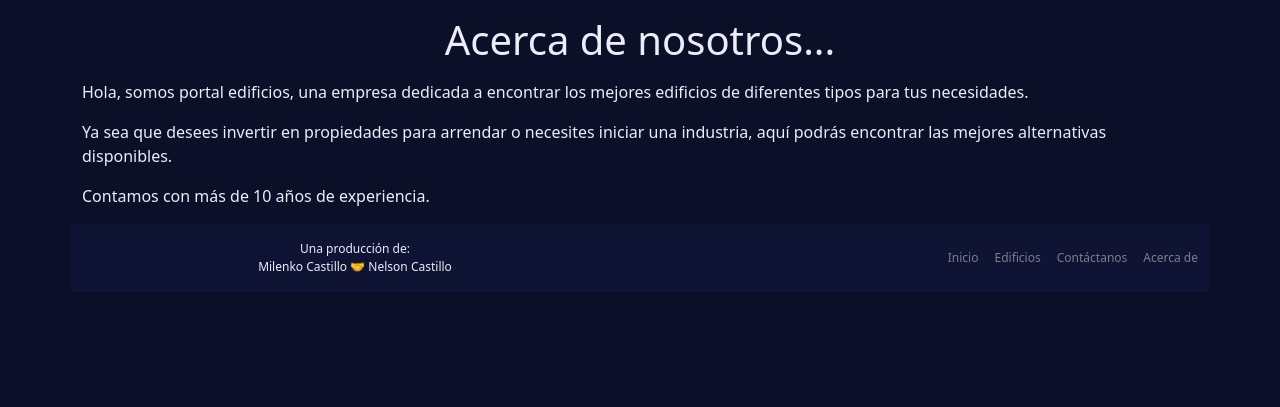
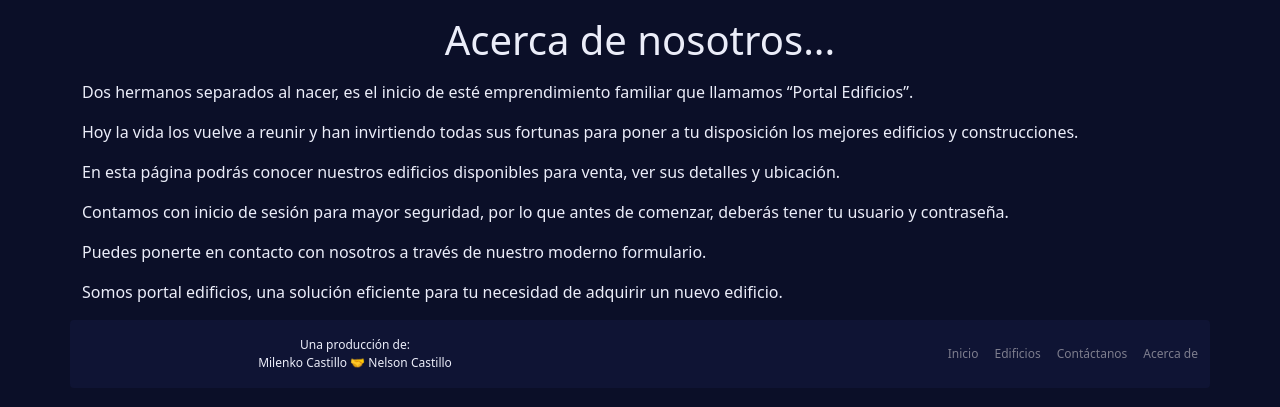
Before and after one commit to stixbunny/djangoprojectone, a Django app: page /acerca/ in a window 1280 px wide. Shown: the part 153-560 px from the top of the page. Run offline with Django 4.2, Linux system fonts and the light colour scheme.

Commit message:
detalles

```diff
--- a/djangoprojectone/settings.py
+++ b/djangoprojectone/settings.py
@@ -132,4 +132,6 @@ DEFAULT_AUTO_FIELD = 'django.db.models.BigAutoField'
 
 LOGIN_REDIRECT_URL = "/"
 
+LOGOUT_REDIRECT_URL = '/'
+
 # X_FRAME_OPTIONS = ''
--- a/venta/templates/about.html
+++ b/venta/templates/about.html
@@ -2,7 +2,10 @@
 {% load static %}
 {% block content %}
 <h1>Acerca de nosotros...</h1>
-<p>Hola, somos portal edificios, una empresa dedicada a encontrar los mejores edificios de diferentes tipos para tus necesidades.</p>
-<p>Ya sea que desees invertir en propiedades para arrendar o necesites iniciar una industria, aquí podrás encontrar las mejores alternativas disponibles.</p>
-<p>Contamos con más de 10 años de experiencia.</p>
+<p>Dos hermanos separados al nacer, es el inicio de esté emprendimiento familiar que llamamos “Portal Edificios”.</p>
+<p>Hoy la vida los vuelve a reunir y han invirtiendo todas sus fortunas para poner a tu disposición los mejores edificios y construcciones.</p>
+<p>En esta página podrás conocer nuestros edificios disponibles para venta, ver sus detalles y ubicación. </p>
+<p>Contamos con inicio de sesión para mayor seguridad, por lo que antes de comenzar, deberás tener tu usuario y contraseña.</p>
+<p>Puedes ponerte en contacto con nosotros a través de nuestro moderno formulario.</p>
+<p>Somos portal edificios, una solución eficiente para tu necesidad de adquirir un nuevo edificio. </p>
 {% endblock %}
--- a/venta/templates/properties.html
+++ b/venta/templates/properties.html
@@ -12,7 +12,7 @@
 				<div class="card-body">
 					<h5 class="card-title">{{ entprop.name }}</h5>
 					<ul class="list-group list-group-horizontal">
-						<li class="flex-fill list-group-item p-2"><span>Capacidad:</span>{{ entprop.capacity }}</li>
+						<li class="flex-fill list-group-item p-2"><span>Capacidad:</span>{{ entprop.capacity }} personas</li>
 						<li class="price-on-card list-group-item p-2"><span>Precio:</span>{{ entprop.price|floatformat }}</li>
 					</ul>
 				</div>
@@ -30,7 +30,7 @@
 				<img src="{{ indprop.image_url }}" class="card-img-top" alt="...">
 				<div class="card-body">
 					<h5 class="card-title">{{ indprop.name }}</h5>
-					<ul class="list-group list-group-horizontal">
+					<ul class="list-group list-group-ver">
 						<li class="flex-fill list-group-item p-2"><span>Industria:</span>{{ indprop.industry }}</li>
 						<li class="price-on-card list-group-item p-2"><span>Precio:</span>{{ indprop.price|floatformat }}</li>
 					</ul>
@@ -50,7 +50,7 @@
 				<div class="card-body">
 					<h5 class="card-title">{{ resprop.name }}</h5>
 					<ul class="list-group list-group-horizontal">
-						<li class="flex-fill list-group-item p-2"><span>Hogares:</span>{{ resprop.total_rooms }}</li>
+						<li class="flex-fill list-group-item p-2"><span>Departamentos:</span>{{ resprop.total_rooms }}</li>
 						<li class="price-on-card list-group-item p-2"><span>Precio:</span>{{ resprop.price|floatformat }}</li>
 					</ul>
 				</div>
--- a/venta/templates/registration/login.html
+++ b/venta/templates/registration/login.html
@@ -18,7 +18,6 @@
 				<button type="submit" class="btn btn-primary">Ingresar</button>
 			</div>
 		</div>
-
 	</form>
 </div>
 {% endblock %}
```
Also changed, not shown: db.sqlite3.
